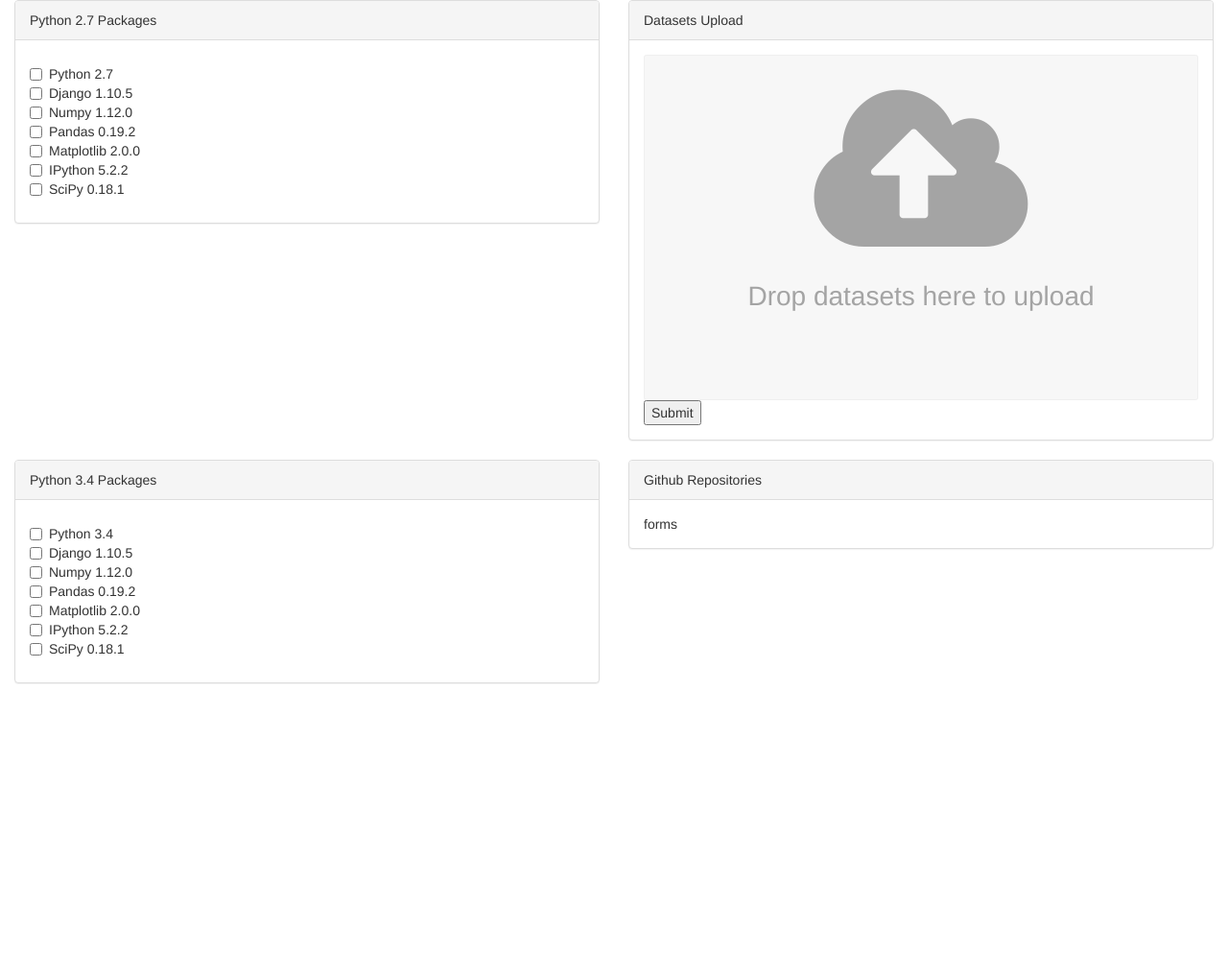
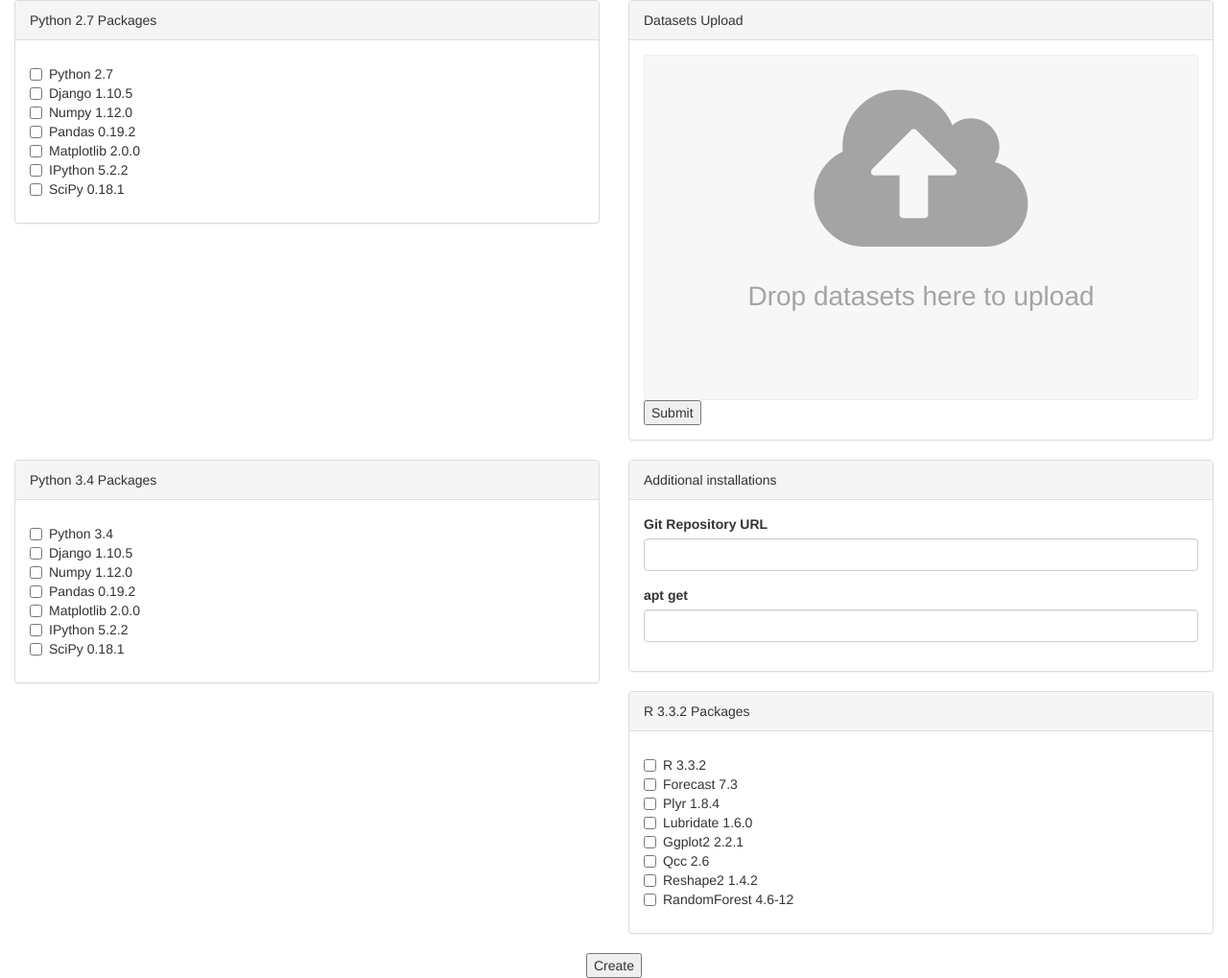
Before and after one commit to projectmozaic/Mozaic, a Django app: page / in a window 1280 px wide. Shown: the whole page at 96% size. Before the commit the page ends 712 px from the top, so only its background shows below. Run offline with Django 3.2, Linux system fonts and the light colour scheme; parts of the project's set-up code (start-up, migrations or seed data) failed here and were passed over; some libraries are stand-ins or nearby versions.

Commit message:
updated index with additional options

```diff
--- a/webApp/templates/index.html
+++ b/webApp/templates/index.html
@@ -76,15 +76,42 @@
 
 <div class="col-md-6">
     <div class="panel panel-default">
-        <div class="panel-heading">Github Repositories</div>
+        <div class="panel-heading">Additional installations</div>
         <div class="panel-body">
-            forms
+            <div class="form-group">
+                <label for="gitrepo">Git Repository URL</label>
+                <input type="text" class="form-control" id="gitrepo">
+            </div>
+            <div class="form-group">
+                <label for="aptget">apt get</label>
+                <input type="text" class="form-control" id="aptget">
+            </div>
 
         </div>
     </div>
 </div>
 
-<!--<button type="submit" form="fileZone" id="generate" value="Create">Create</button>-->
+<div class="col-md-6">
+    <div class="panel panel-default">
+        <div class="panel-heading">R 3.3.2 Packages</div>
+        <div class="panel-body">
+            <div class="checkbox">
+                <label for="id_completed">
+                    <input type="checkbox"> R 3.3.2<br>
+                    <input type="checkbox"> Forecast 7.3<br>
+                    <input type="checkbox"> Plyr 1.8.4<br>
+                    <input type="checkbox"> Lubridate 1.6.0<br>
+                    <input type="checkbox"> Ggplot2 2.2.1<br>
+                    <input type="checkbox"> Qcc 2.6<br>
+                    <input type="checkbox"> Reshape2 1.4.2<br>
+                    <input type="checkbox"> RandomForest 4.6-12<br>
+                </label>
+            </div>
+        </div>
+    </div>
+</div>
+
+<center><button type="submit" form="envcreate" id="generate" value="Create">Create</button></center>
 
 </body>
 </html>
```
